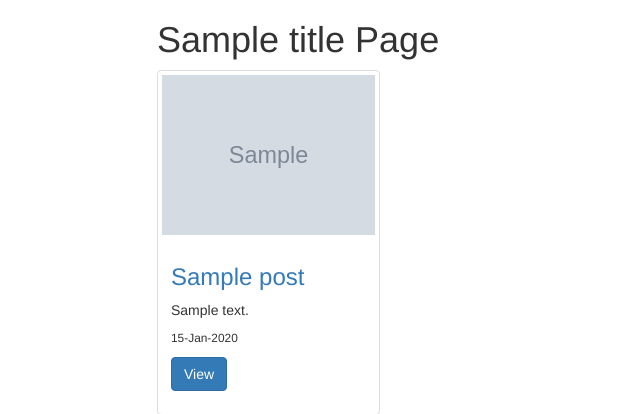
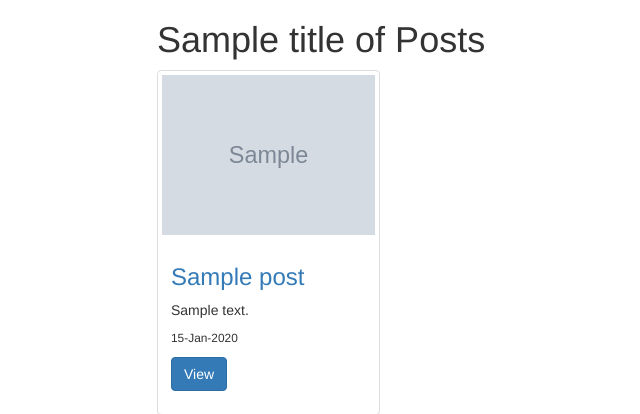
Before and after one commit to qurdafia/fc_blog, a Django app: template blog/templates/post_list.html in a window 1280 px wide. Shown: the top 414 px of the page, without its empty margins (118-758 px from the left). Run offline with Django 3.2, Linux system fonts and the light colour scheme; tables that the repository leaves empty hold one stand-in row (values such as "Sample post"); the template is opened without the code that fills it: values that come from a table or form of the project are taken from there, most other values are stand-ins (such as "Sample title", 1, 10 or a date in 2020); grey boxes marked "Sample" are stand-in pictures; some libraries are stand-ins or nearby versions.

```diff
--- a/blog/templates/post_list.html
+++ b/blog/templates/post_list.html
@@ -2,7 +2,7 @@
 
 {% block content %}
 <div class="col-sm-8 col-sm-offset-2">
-    <h1>{{ title }} Page</h1>
+    <h1>{{ title }} of Posts</h1>
     <div class="row">
         {% for obj in object_list %}
         <div class="col-sm-6 col-md-4">
```
